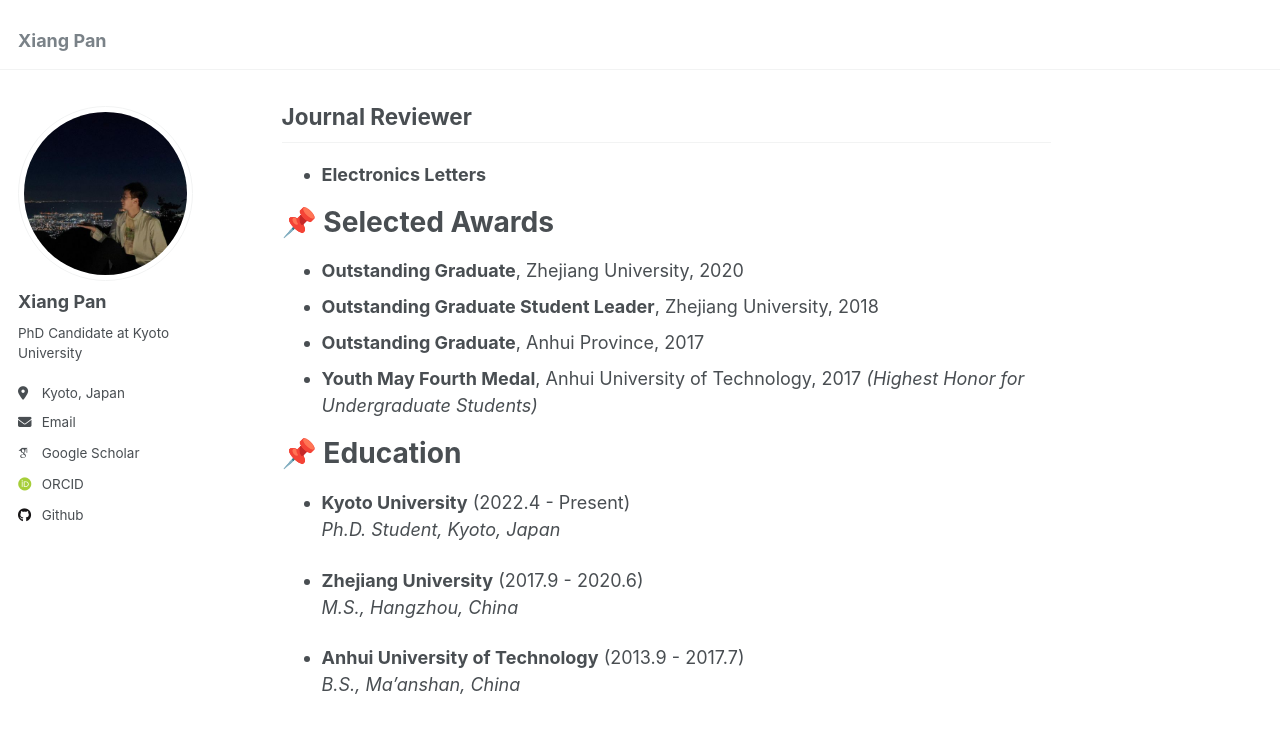
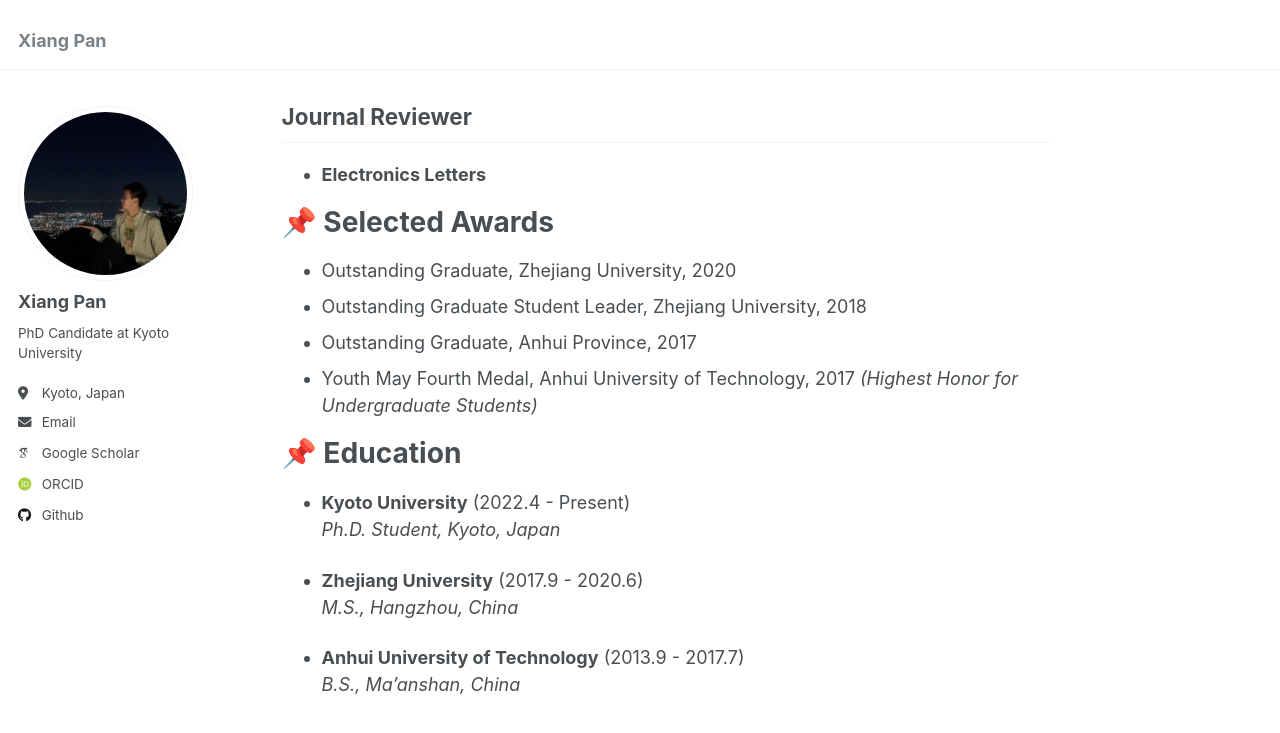
Before and after one commit to pan-xiang/pan-xiang.github.io, a Jekyll site: the page built from _pages/about.md, in a window 1280 px wide and 900 px high, scrolled down 1308 px. Shown: the top 733 px of the window. Built offline with Jekyll 4.4.1, drawn with Linux system fonts in a browser that asks for light colours; some web fonts are replaced; comment, search, counter and statistics services are not loaded.

```diff
--- a/_pages/about.md
+++ b/_pages/about.md
@@ -75,10 +75,10 @@ I am a PhD candidate in the [gradudate school of Informatics](https://www.i.kyot
 
 # 📌 Selected Awards
 
-- **Outstanding Graduate**, Zhejiang University, 2020
-- **Outstanding Graduate Student Leader**, Zhejiang University, 2018
-- **Outstanding Graduate**, Anhui Province, 2017
-- **Youth May Fourth Medal**, Anhui University of Technology, 2017 *(Highest Honor for Undergraduate Students)*
+- Outstanding Graduate, Zhejiang University, 2020
+- Outstanding Graduate Student Leader, Zhejiang University, 2018
+- Outstanding Graduate, Anhui Province, 2017
+- Youth May Fourth Medal, Anhui University of Technology, 2017 *(Highest Honor for Undergraduate Students)*
 
 
 
```
